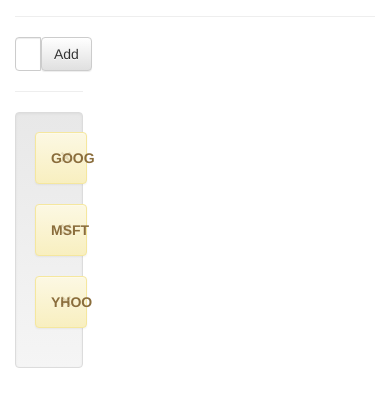
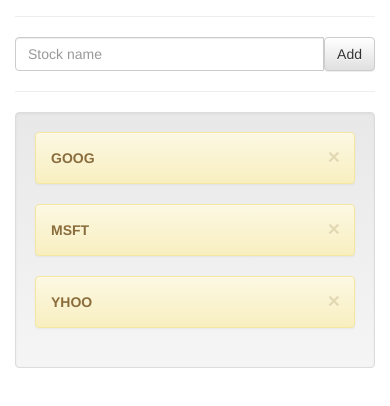
Before and after one commit to HermanFassett/stalk-market, a website: page client/index.html in a window 390 px wide. Shown: the part 136-542 px from the top of the page. Drawn offline with nearby package versions, Linux system fonts and the light colour scheme; no server answers.

Commit message:
resizing changed

```diff
--- a/client/index.html
+++ b/client/index.html
@@ -15,7 +15,7 @@
     <script type="text/javascript" src="/js/canvas.min.js"></script>
   </head>
   <body>
-    <div class="container" ng-controller="StocksCtrl">
+    <div class="container responsive" ng-controller="StocksCtrl">
       <div class="navbar navbar-fixed-top navbar-inverse">
         <div class="navbar-inner">
           <div class="pull-left">
@@ -27,7 +27,7 @@
         <h2>Stalk Market</h2>
       </div>
       <div class="row">
-        <div class="col-xs-3">
+        <div class="col-md-3">
           <div class="input-group">
             <input ng-model="stockadd" type="text" class="form-control" aria-label="Input stock to add"
                   placeholder="Stock name" maxlength="5" ng-keyup="change($event)" list="tickers">
@@ -45,7 +45,7 @@
             </div>
           </ul>
         </div>
-        <div class="col-xs-9">
+        <div class="col-md-9">
           <div class="row">
             <div id="chartContainer" style="height: auto; width: 100%;"></div>
           </div>
```
